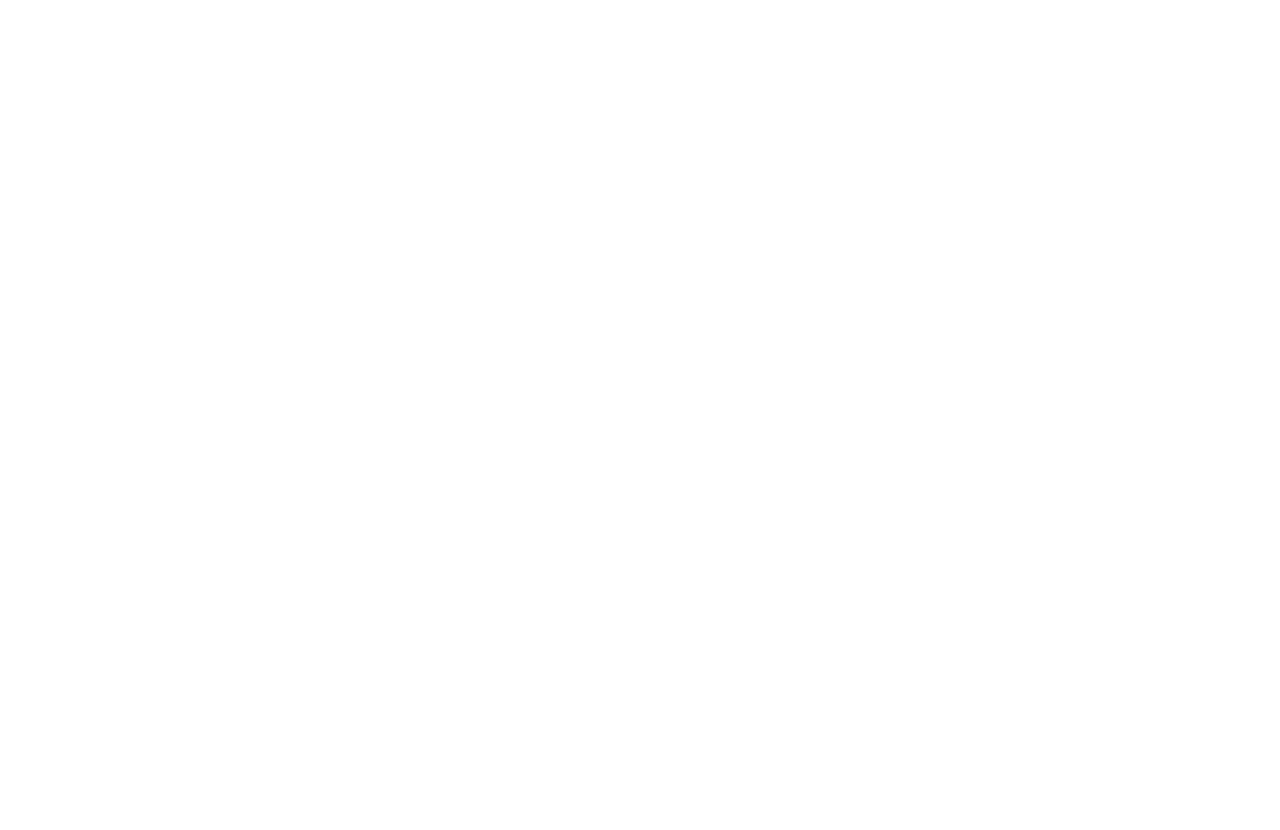
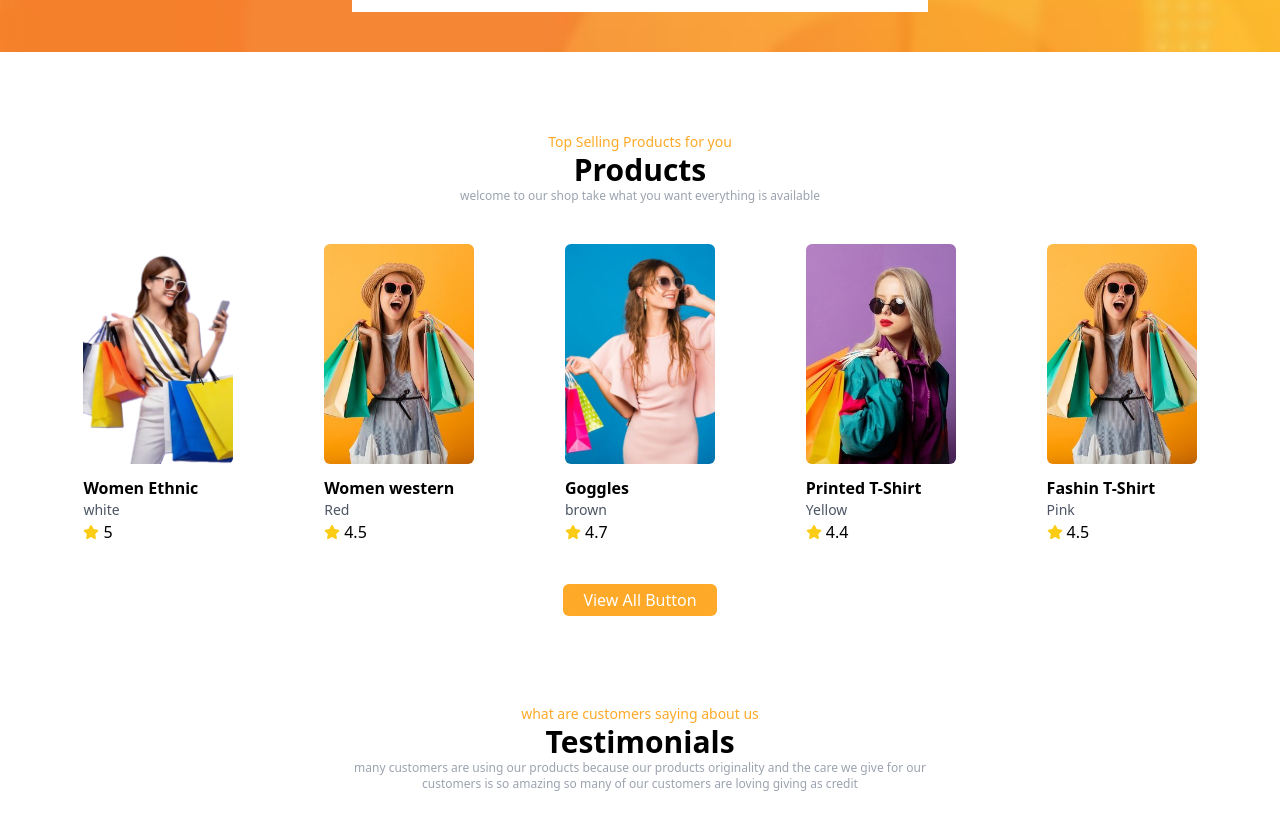
Before and after one commit to GaromaMakure/Ecommerce-website, a React (Vite) app: page / in a window 1280 px wide. Shown: the part 2484-3314 px from the top of the page. Before the commit the page ends 2544 px from the top, so only its background shows below. Built offline with nearby package versions, Linux system fonts and the light colour scheme.

Commit message:
updating the src

```diff
--- a/src/App.jsx
+++ b/src/App.jsx
@@ -7,6 +7,7 @@
 import TopProducts from "./components/TopProducts/TopProducts";
 import Banner from "./components/Banner/Banner";
 import Subscribe from "./components/Subscribe/Subscribe";
+import Testimonials from "./components/Testimonials/Testimonials";
 
 const App = () => {
   React.useEffect(() => {
@@ -27,6 +28,8 @@
       <Products />
       <Banner />
       <Subscribe />
+      <Products />
+      <Testimonials />
     </div>
   );
 };
--- a/src/components/Products/Products.jsx
+++ b/src/components/Products/Products.jsx
@@ -93,9 +93,9 @@
           </div>
           {/* view all button */}
           <div className="flex justify-center">
-            {/* <button className="text-center mt-10 cursor-pointer bg-primary text-white py-1 px-5 rounded-md">
+            <button className="text-center mt-10 cursor-pointer bg-primary text-white py-1 px-5 rounded-md">
               View All Button
-            </button> */}
+            </button>
           </div>
         </div>
       </div>
--- /dev/null
+++ b/src/components/Testimonials/Testimonials.jsx
@@ -0,0 +1,28 @@
+import React from "react";
+
+const Testimonials = () => {
+  return (
+    <div className="py-10 mb-10">
+      <div className="container">
+        {/* header section part */}
+        <div className="text-center mb-10 max-w-[600px] mx-auto">
+          <p data-aos="fade-up" className="text-sm text-primary">
+            what are customers saying about us
+          </p>
+          <h1 data-aos="fade-up" className="text-3xl font-bold">
+            Testimonials
+          </h1>
+          <p data-aos="fade-up" className="text-xs text-gray-400">
+            many customers are using our products because our products
+            originality and the care we give for our customers is so amazing so
+            many of our customers are loving giving as credit
+          </p>
+        </div>
+        {/* Testimonial cards */}
+        <div></div>
+      </div>
+    </div>
+  );
+};
+
+export default Testimonials;
```
